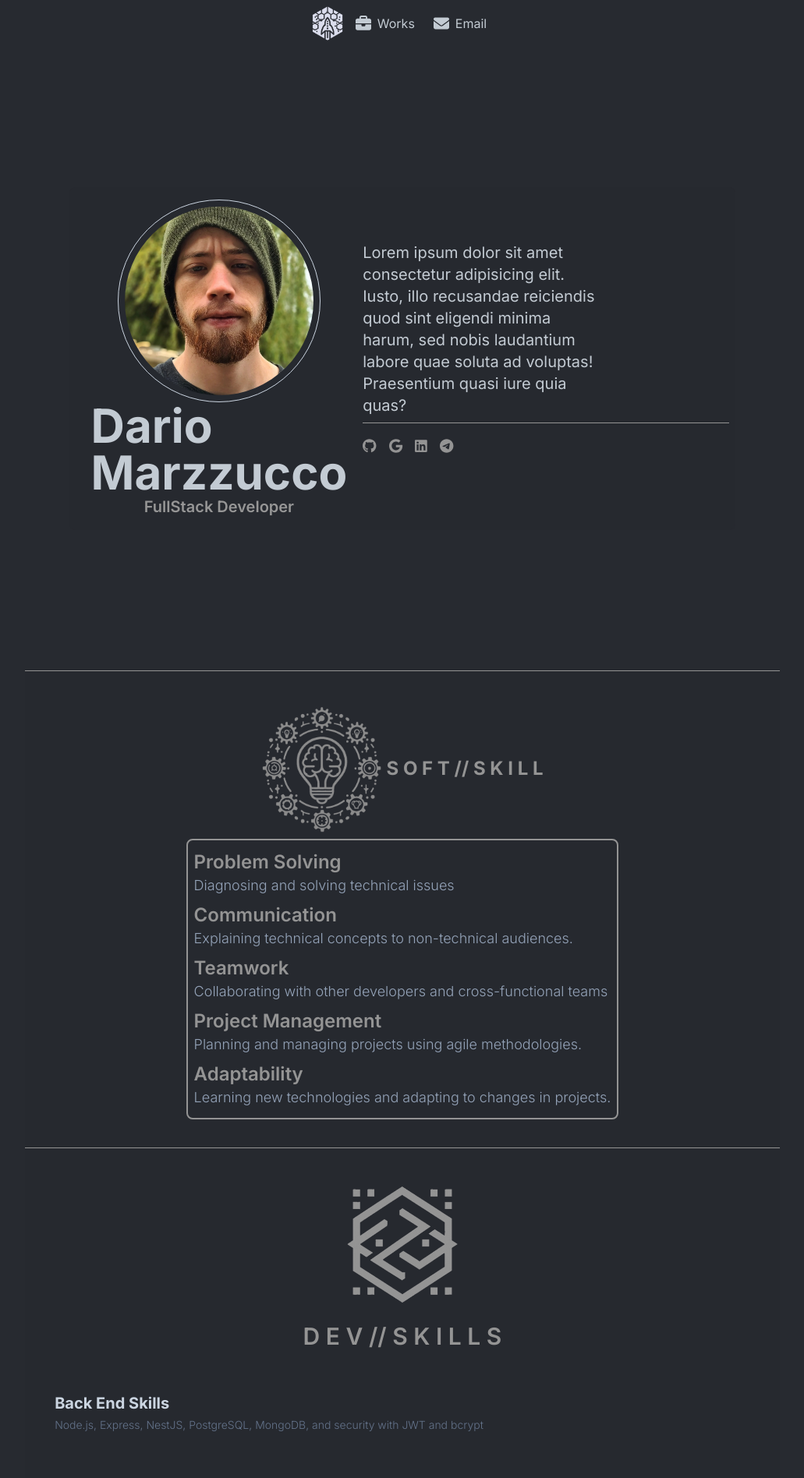
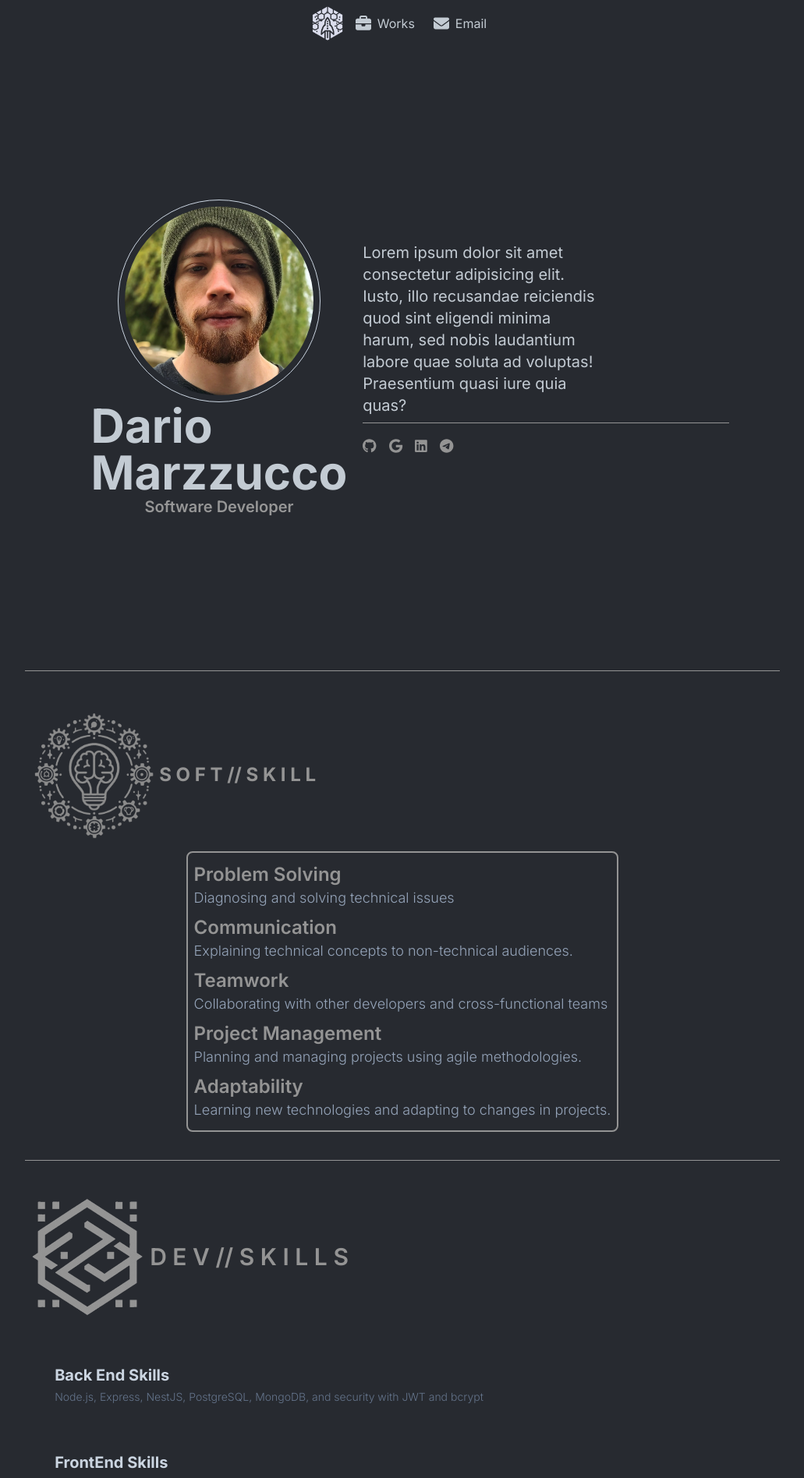
Before and after one commit to DMarzzucco/Portfolio-Dario-Marzzucco, a Next.js app: page / in a window 1280 px wide. Shown: the top 1896 px of the page at 78% size, without its empty margins (124-1155 px from the left). Built offline with nearby package versions, Linux system fonts and the light colour scheme.

Commit message:
better reforms in comps

```diff
--- a/src/app/components/comps_page.tsx
+++ b/src/app/components/comps_page.tsx
@@ -38,7 +38,7 @@ export default class Coms_home {
         return (
             <section className=" flex flex-col justify-center items-center h-screen w-full">
                 {It.presentation_inf.map((pre, index) => (
-                    <div key={index} className="flex flex-col md:flex-row justify-center items-center p-2 rounded-lg w-auto bg-blackGray bg-opacity-85">
+                    <div key={index} className="flex flex-col md:flex-row justify-center items-center p-2 rounded-lg w-auto">
                         <div className="flex flex-col justify-center items-center  mini3:flex-col p-2">
                             <Image src={profileImage} alt="" width={260} className=" rounded-full border border-slate-300 p-2" />
                             <div className="flex flex-col items-center justify-center mx-3 mini3:items-center mini3:text-center">
@@ -63,8 +63,8 @@ export default class Coms_home {
      */
     habs_windows: React.FC = () => {
         return (
-            <section className="flex flex-col bg-blackGray bg-opacity-40 justify-center items-center h-auto py-9 px-2 border-t border-goldlow">
-                <div className="flex md:flex-row flex-col justify-center items-center w-full text-slate-300  h-full p-2 ">
+            <section className="flex flex-col justify-center items-center h-auto py-9 px-2 border-t border-goldlow">
+                <div className="flex md:flex-row flex-col md:justify-start justify-center items-center w-full text-slate-300  h-full py-4 ">
                     <Image src={SoftSkills} alt="" width={160} />
                     <h1 className="text-2xl font-bold text-start mx-1 text-goldlow">
                         S O F T // S K I L L
@@ -114,8 +114,8 @@ export default class Coms_home {
     skills_windows: React.FC = () => {
         const { section, handleSubmit } = useAuth()
         return (
-            <section className="flex flex-col bg-blackGray bg-opacity-90 justify-center items-center py-6 w-full border-t border-goldlow">
-                <div className="flex flex-col justify-center items-center w-full text-slate-300 p-4">
+            <section className="flex flex-col justify-center items-center py-6 w-full border-t border-goldlow">
+                <div className="flex flex-col md:flex-row justify-center items-center md:justify-start w-full text-slate-300 py-4">
                     <Image src={DevSkills} alt="Development Skills" width={160} className="mb-4" />
                     <h1 className="text-3xl font-semibold mb-4 text-goldlow">
                         D E V // S K I L L S
--- a/src/components/libs/dates.ts
+++ b/src/components/libs/dates.ts
@@ -12,7 +12,7 @@ export default class Dates {
         {
             name: "Dario Marzzucco",
 
-            title: "FullStack Developer",
+            title: "Software Developer",
 
             context: "Lorem ipsum dolor sit amet consectetur adipisicing elit. Iusto, illo recusandae reiciendis quod sint eligendi minima harum, sed nobis laudantium labore quae soluta ad voluptas! Praesentium quasi iure quia quas?"
         }
```
